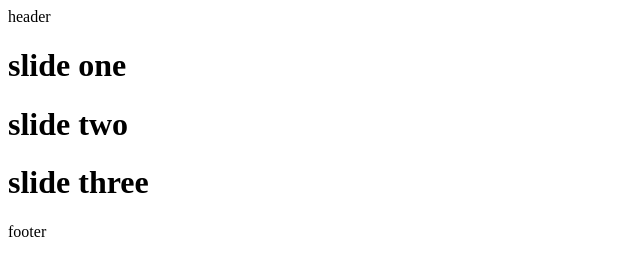
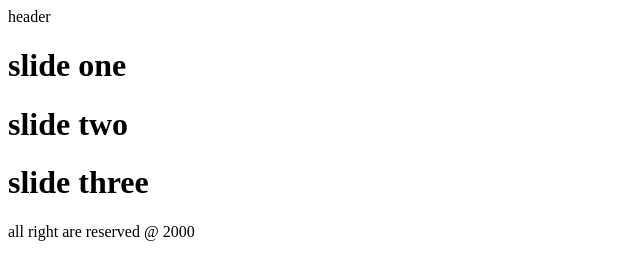
Before and after one commit to b-saye/git-project-one, a plain HTML site: page index.html in a window 1280 px wide. Shown: the whole page, without its empty margins (0-640 px from the left). Drawn offline with Linux system fonts and the light colour scheme.

Commit message:
footer updated

```diff
--- a/index.html
+++ b/index.html
@@ -15,7 +15,7 @@
         <h1>slide three</h1>
     </div>
     <footer>
-        footer
+        all right are reserved @ 2000
     </footer>
 </body>
 </html>
```
